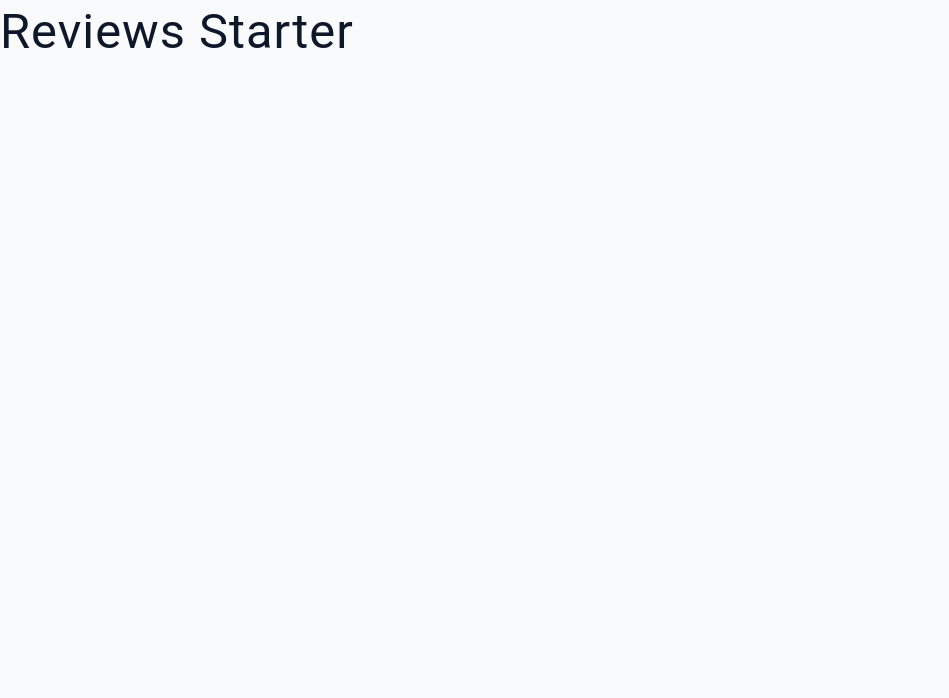
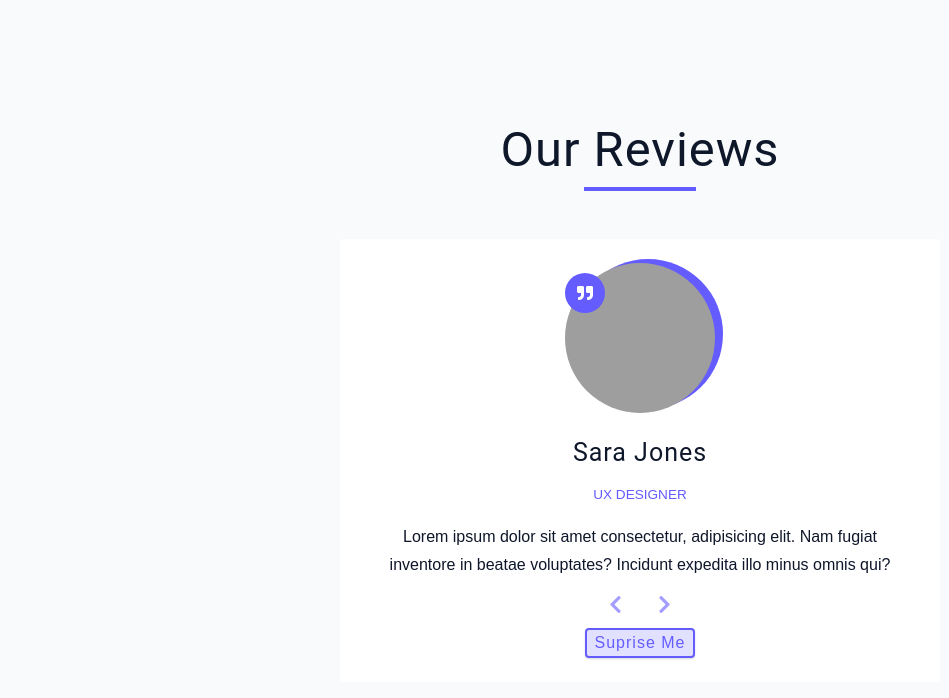
Before and after one commit to yamilzavala/css-additional-projects, a plain HTML site: page 04-reviews/starter/index.html in a window 1280 px wide. Shown: the whole page, without its empty margins (0-949 px from the left). Drawn offline with Linux system fonts and the light colour scheme; grey boxes are pictures that could not be loaded.

Commit message:
added reviews components

```diff
--- a/04-reviews/starter/index.html
+++ b/04-reviews/starter/index.html
@@ -17,6 +17,32 @@
   </head>
   <body>
     <!-- https://res.cloudinary.com/diqqf3eq2/image/upload/v1586883334/person-1_rfzshl.jpg -->
-    <h1>reviews starter</h1>
+     <main>
+      <div class="container">
+        <!-- title -->
+        <div class="title">
+          <h1>our reviews</h1>
+          <div class="title-underline"></div>
+        </div>
+        <!-- reviews -->
+         <article class="review">
+          <div class="img-container">
+            <img class="img" src=" https://res.cloudinary.com/diqqf3eq2/image/upload/v1586883334/person-1_rfzshl.jpg" alt="profile" id="person-img">
+          </div>
+          <h4 id="author">sara jones</h4>
+          <p id="job">ux designer</p>
+          <p class="info">Lorem ipsum dolor sit amet consectetur, adipisicing elit. Nam fugiat inventore in beatae voluptates? Incidunt expedita illo minus omnis qui?</p>
+          <div class="button-container">
+            <button type="button" class="prev-btn">
+              <i class="fas fa-chevron-left"></i>
+            </button>
+            <button type="button" class="next-btn">
+              <i class="fas fa-chevron-right"></i>
+            </button>
+          </div>
+          <button type="button" class="btn random-btn">suprise me</button>
+         </article>
+      </div>
+     </main>
   </body>
 </html>
--- a/04-reviews/starter/main.css
+++ b/04-reviews/starter/main.css
@@ -258,3 +258,111 @@ ul {
 Reviews
 ===============
 */
+main {
+  min-height: 100vh;
+  display: grid;
+  place-items: center;
+}
+
+.container {
+  width: 80vw;
+  max-width: var(--fixed-width);
+}
+
+.review {
+  margin-top: 3rem;
+  padding: 1.5rem 2rem;
+  background: var(--white);
+  border-radius: var(--borderRadius);
+  box-shadow: var(--box-shadow);
+  transition: var(--transition);
+  text-align: center;
+}
+
+.review:hover {
+  box-shadow: var(--shadow-4);
+}
+
+.img-container {
+  position: relative;
+  width: 150px;
+  height: 150px;
+  margin: 0 auto;
+  margin-bottom: 1.5rem;
+}
+
+#person-img {
+ height: 100%;
+ position: relative;
+ border-radius: 50%;
+}
+
+.img-container::before {
+ content: '';
+ width: 100%;
+ height: 100%;
+ position: absolute;
+ background: var(--primary-500);
+ border-radius: 50%;
+ top: -0.25rem;
+ right: -0.5rem;
+}
+
+.img-container::after {
+  width: 2.5rem;
+  height: 2.5rem;
+  position: absolute;
+  top: 0;
+  left: 0;
+  background: var(--primary-500);
+  color: var(--white);
+  border-radius: 50%;
+  transform: translateY(25%);
+  display: grid;
+  place-items: center;
+  font-family: 'Font Awesome 5 Free';
+  font-weight: 900;
+  content: '\f10e';
+}
+
+#author {
+  margin-bottom: 0.25rem;
+}
+
+#job {
+  margin-bottom: 0.5rem;
+  text-transform: uppercase;
+  color: var(--primary-500);
+  font-size: 0.85rem;
+}
+
+.info {
+  margin-bottom: 0.75rem;
+}
+
+.prev-btn, .next-btn {
+  color: var(--primary-300);
+  font-size: 1.25rem;
+  margin: 0 0.5rem;
+  background: transparent;
+  border-color: transparent;
+  transform: var(--transition);
+  cursor: pointer;
+  margin-bottom: 0.5rem;
+}
+
+.prev-btn:hover, .next-btn:hover {
+  color: var(--primary-500);
+}
+
+.random-btn {
+  background: var(--primary-100);
+  color: var(--primary-500);
+  border: solid 2px var(--primary-500);
+  padding: 0.25rem 0.5rem;
+}
+
+.random-btn:hover {
+  background: var(--primary-500);
+  color: var(--black);
+}
```
